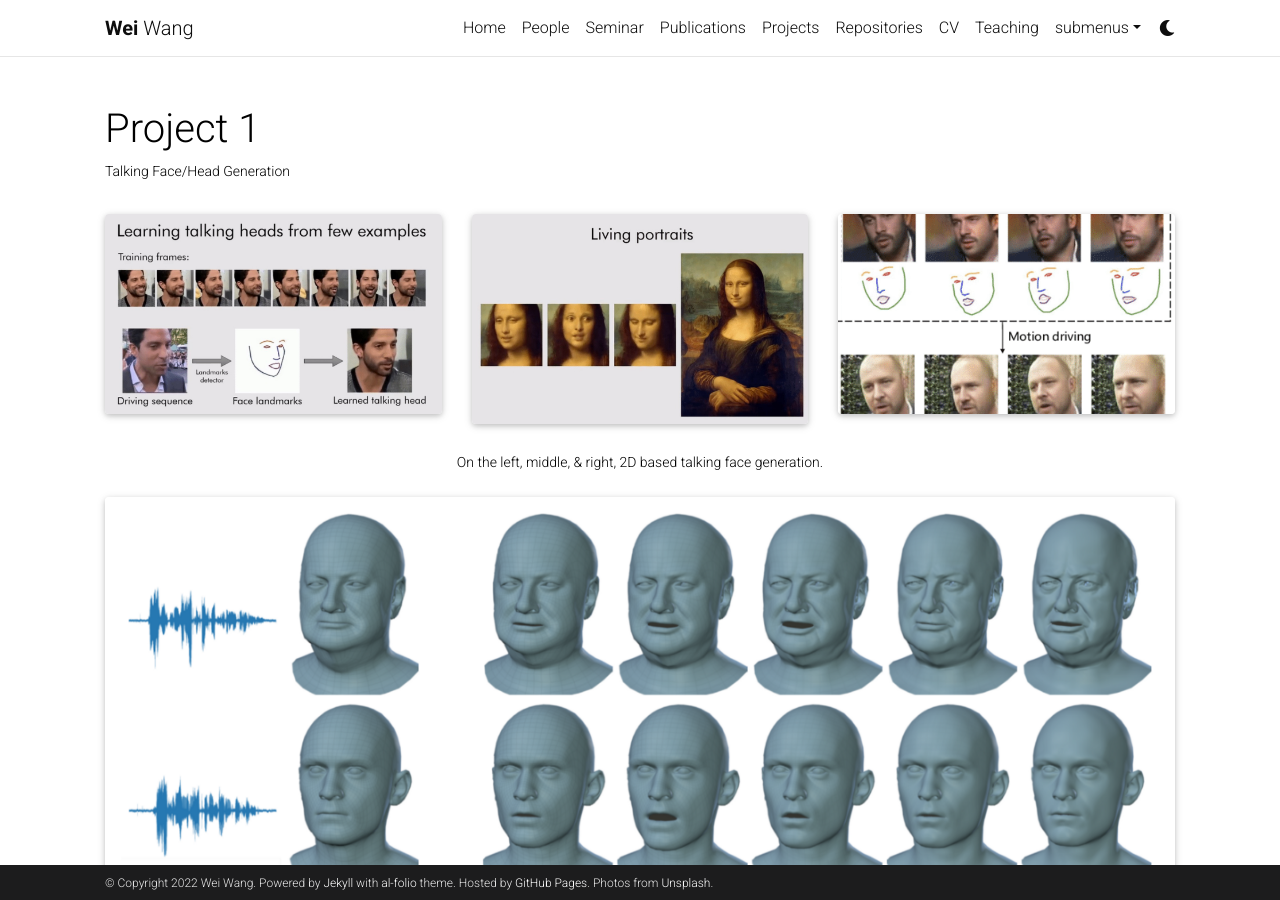
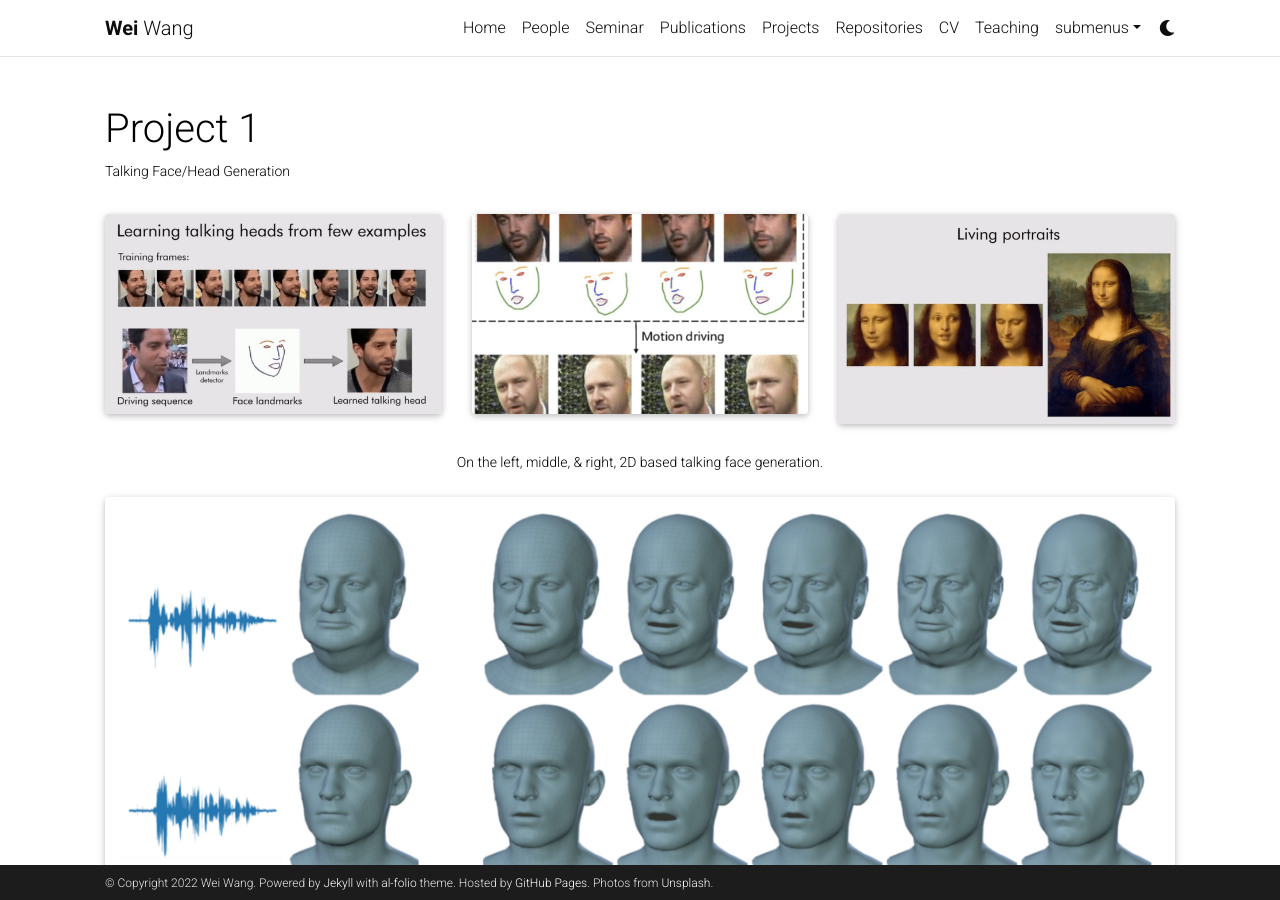
Before and after one commit to WeiWangTrento/WeiWangTrento.github.io, a Jekyll site: the page built from _projects/1_undergrd_project.md, in a window 1280 px wide and 900 px high. Built offline with Jekyll 4.4.1, drawn with Linux system fonts in a browser that asks for light colours; full-size pictures stand in for the smaller copies a plugin makes; comment, search, counter and statistics services are not loaded; a style sheet for code colours, icons or effects is not loaded.

Commit message:
Update 1_undergrd_project.md

```diff
--- a/_projects/1_undergrd_project.md
+++ b/_projects/1_undergrd_project.md
@@ -9,13 +9,13 @@
 
 <div class="row">
     <div class="col-sm mt-3 mt-md-0">
-        {% include figure.html path="assets/img/project_img/talking-face-2d-landmark-transfer.png" title="example image" class="img-fluid rounded z-depth-1" %}
+        {% include figure.html path="assets/img/project_img/talking-face-2d-landmark-transfer.jpg" title="example image" class="img-fluid rounded z-depth-1" %}
+    </div>
+    <div class="col-sm mt-3 mt-md-0">
+        {% include figure.html path="assets/img/project_img/talking-face-2d-landmark.png" title="example image" class="img-fluid rounded z-depth-1" %}
     </div>
     <div class="col-sm mt-3 mt-md-0">
         {% include figure.html path="assets/img/project_img/talking-face-2d-landmark-portraits.jpg" title="example image" class="img-fluid rounded z-depth-1" %}
-    </div>
-    <div class="col-sm mt-3 mt-md-0">
-        {% include figure.html path="assets/img/project_img/talking-face-2d-landmark.jpg" title="example image" class="img-fluid rounded z-depth-1" %}
     </div>
 </div>
 <div class="caption">
```
